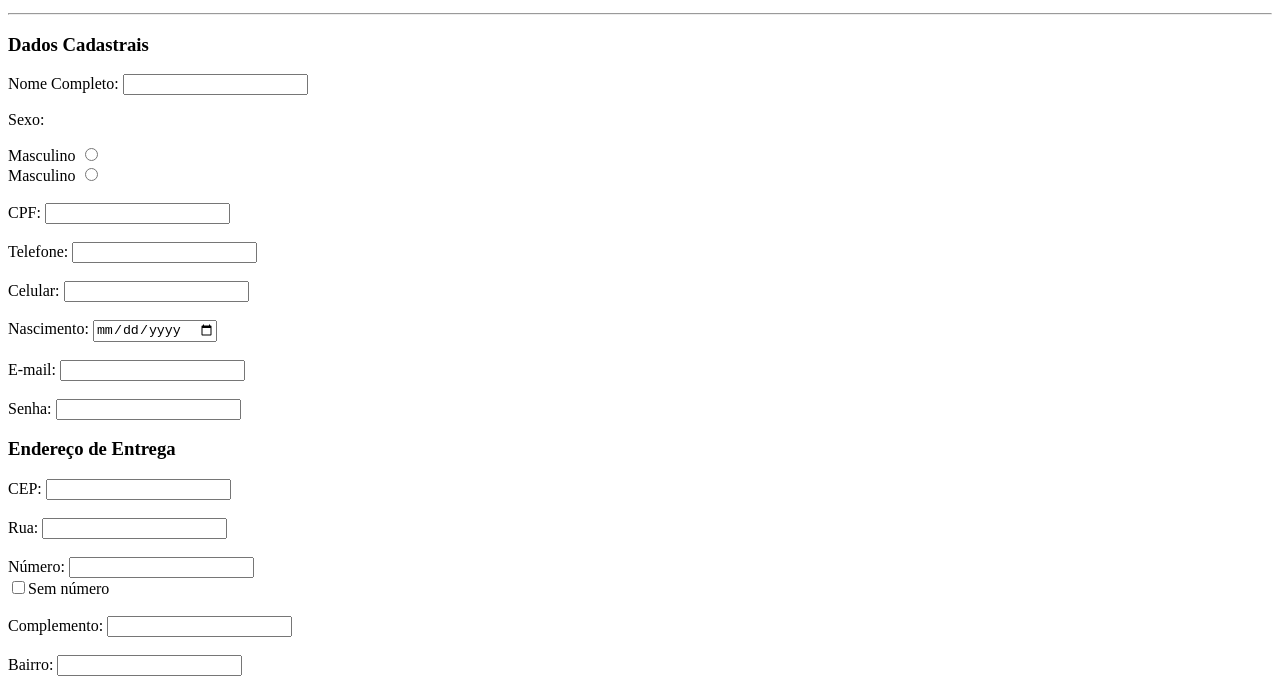
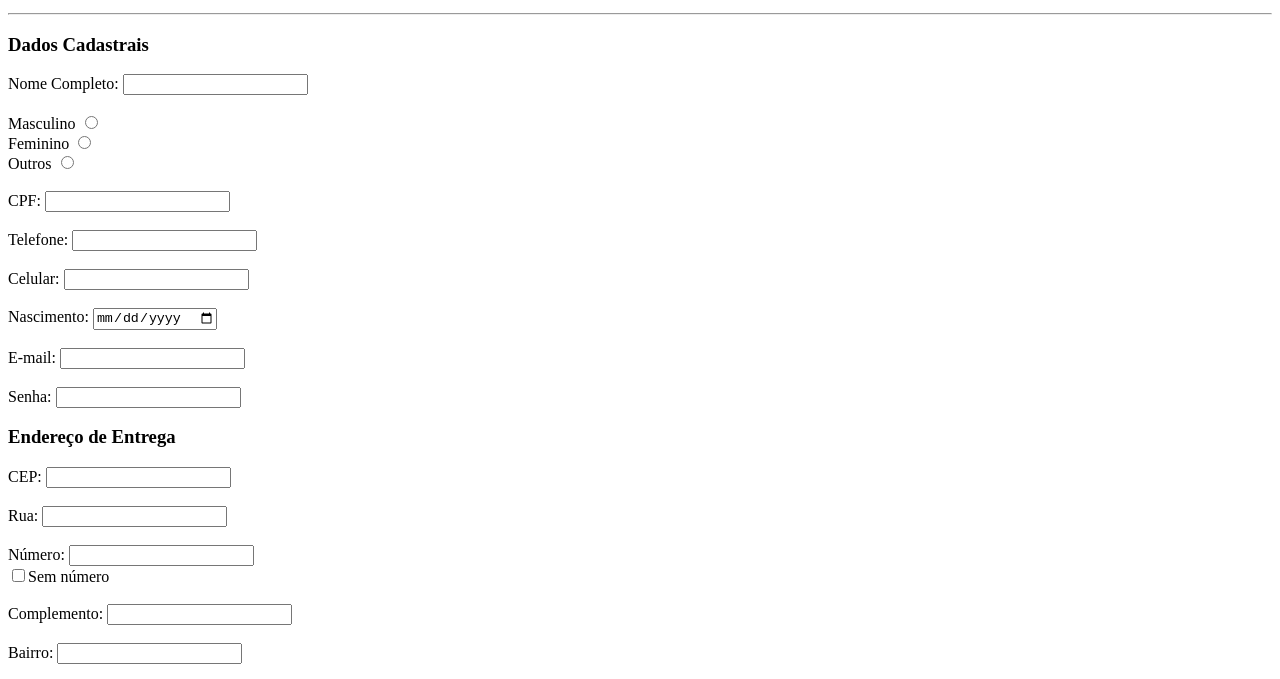
Before and after one commit to jubassul/soulcode-academy, a plain HTML site: page html/task-formLoginCadastro/index.html in a window 1280 px wide. Shown: the part 101-780 px from the top of the page. Drawn offline with Linux system fonts and the light colour scheme.

Commit message:
updating soulcode projects

```diff
--- a/html/task-formLoginCadastro/index.html
+++ b/html/task-formLoginCadastro/index.html
@@ -22,14 +22,18 @@
           <label for="name">Nome Completo:</label>
           <input type="text" name="name" id="name" />
         </div>
-        <p>Sexo:</p>
+        <br />
         <div>
           <label for="male">Masculino</label>
-          <input type="radio" name="male" id="male" value="male" />
+          <input type="radio" name="gender" id="male" value="male" />
         </div>
         <div>
-          <label for="female">Masculino</label>
-          <input type="radio" name="female" id="female" value="female" />
+          <label for="female">Feminino</label>
+          <input type="radio" name="gender" id="female" value="female" />
+        </div>
+        <div>
+          <label for="other">Outros</label>
+          <input type="radio" name="gender" id="other" value="other" />
         </div>
         <br />
         <div>
```
Also changed, not shown: html/task-pontosTuristicos/about.html (+1 -1 lines).
